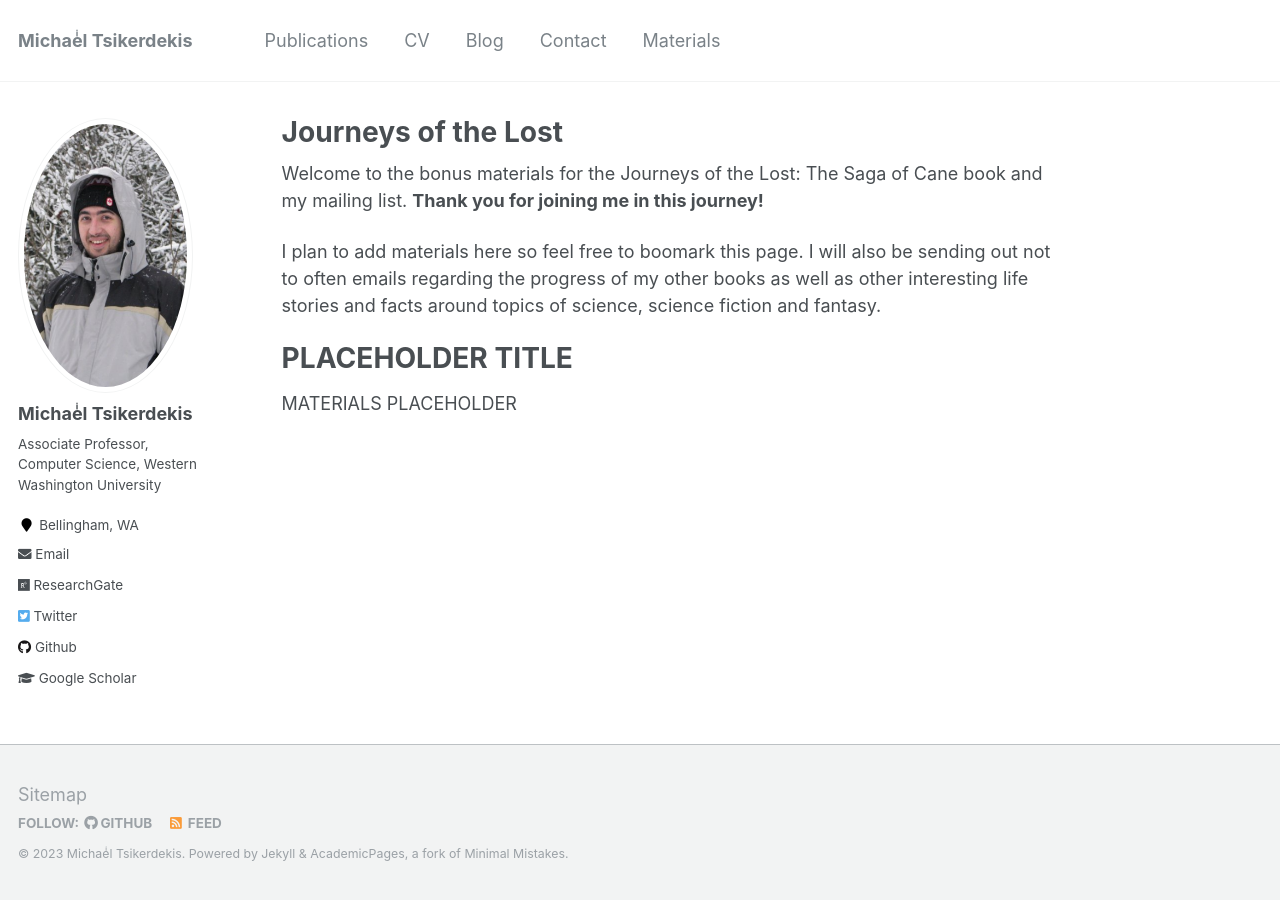
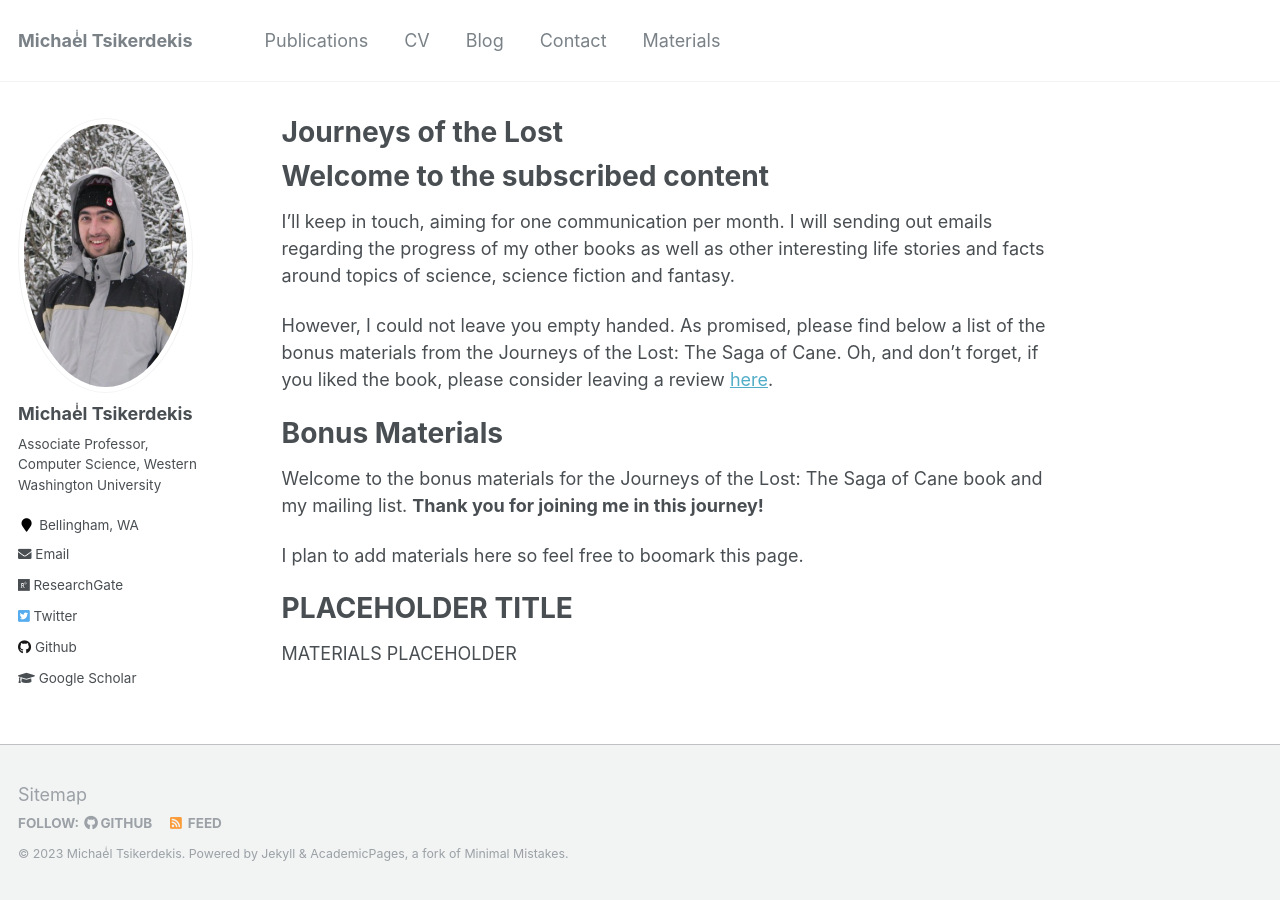
Before and after one commit to tsikerdekis/michael.tsikerdekis.com, a Jekyll site: the page built from _pages/journeys-of-the-lost-bonus.md, in a window 1280 px wide. Built offline with Jekyll 4.4.1, drawn with Linux system fonts in a browser that asks for light colours.

Commit message:
Update journeys-of-the-lost-bonus.md

```diff
--- a/_pages/journeys-of-the-lost-bonus.md
+++ b/_pages/journeys-of-the-lost-bonus.md
@@ -7,13 +7,18 @@ redirect_from:
   - /journeys_of_the_lost-bonus/
   - /journeys_of_the_lost-bonus.html
 ---
+# Welcome to the subscribed content
+
+I'll keep in touch, aiming for one communication per month. I will sending out emails regarding the progress of my other books as well as other interesting life stories and facts around topics of science, science fiction and fantasy.
+
+However, I could not leave you empty handed. As promised, please find below a list of the bonus materials from the Journeys of the Lost: The Saga of Cane. Oh, and don't forget, if you liked the book, please consider leaving a review [here](https://amazon.com).
+
+# Bonus Materials
 
 Welcome to the bonus materials for the Journeys of the Lost: The Saga of Cane book and my mailing list.
 **Thank you for joining me in this journey!**
 
 I plan to add materials here so feel free to boomark this page.
-I will also be sending out not to often emails regarding the progress of my other books as well as other interesting life stories and facts around
-topics of science, science fiction and fantasy.
 
 # PLACEHOLDER TITLE
 
```
